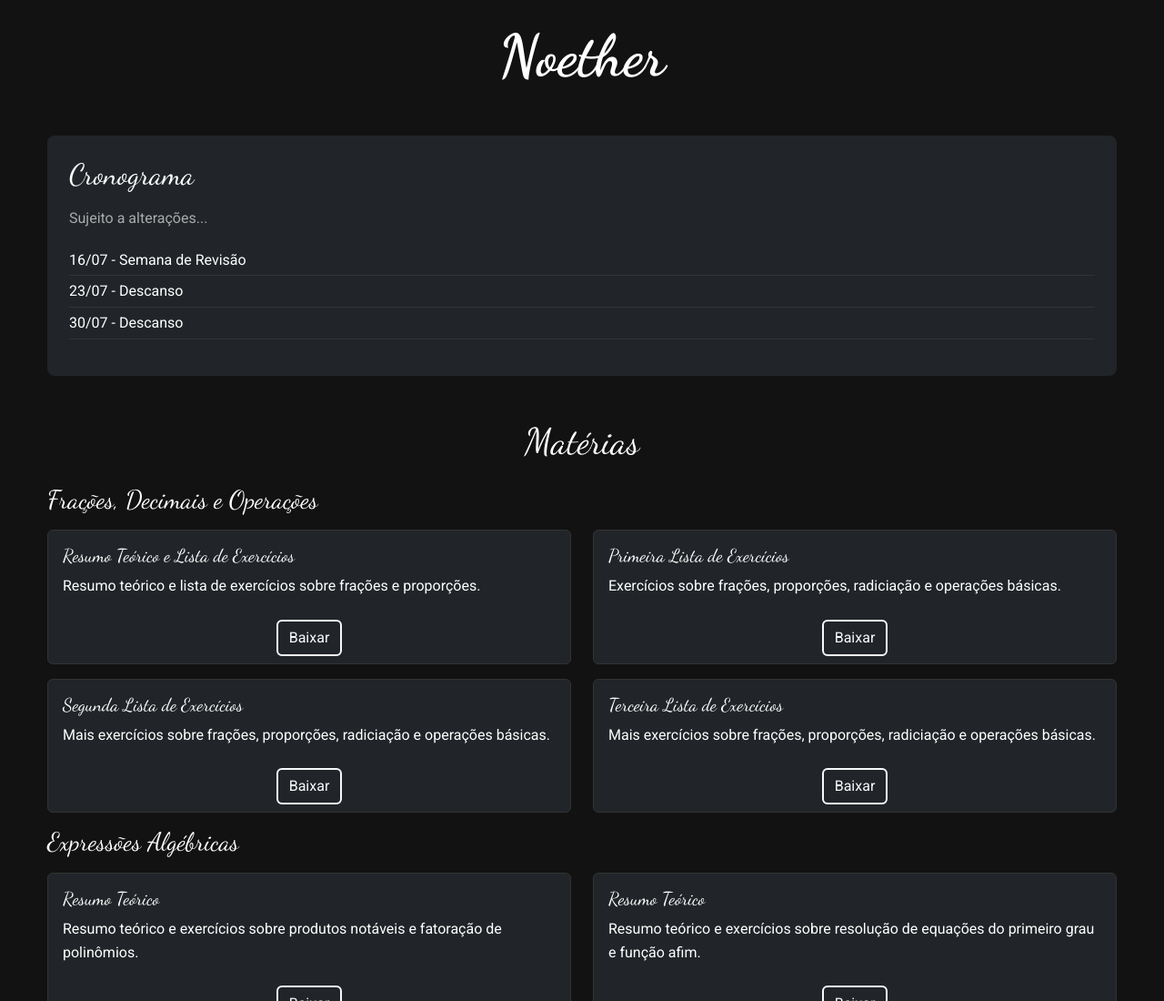
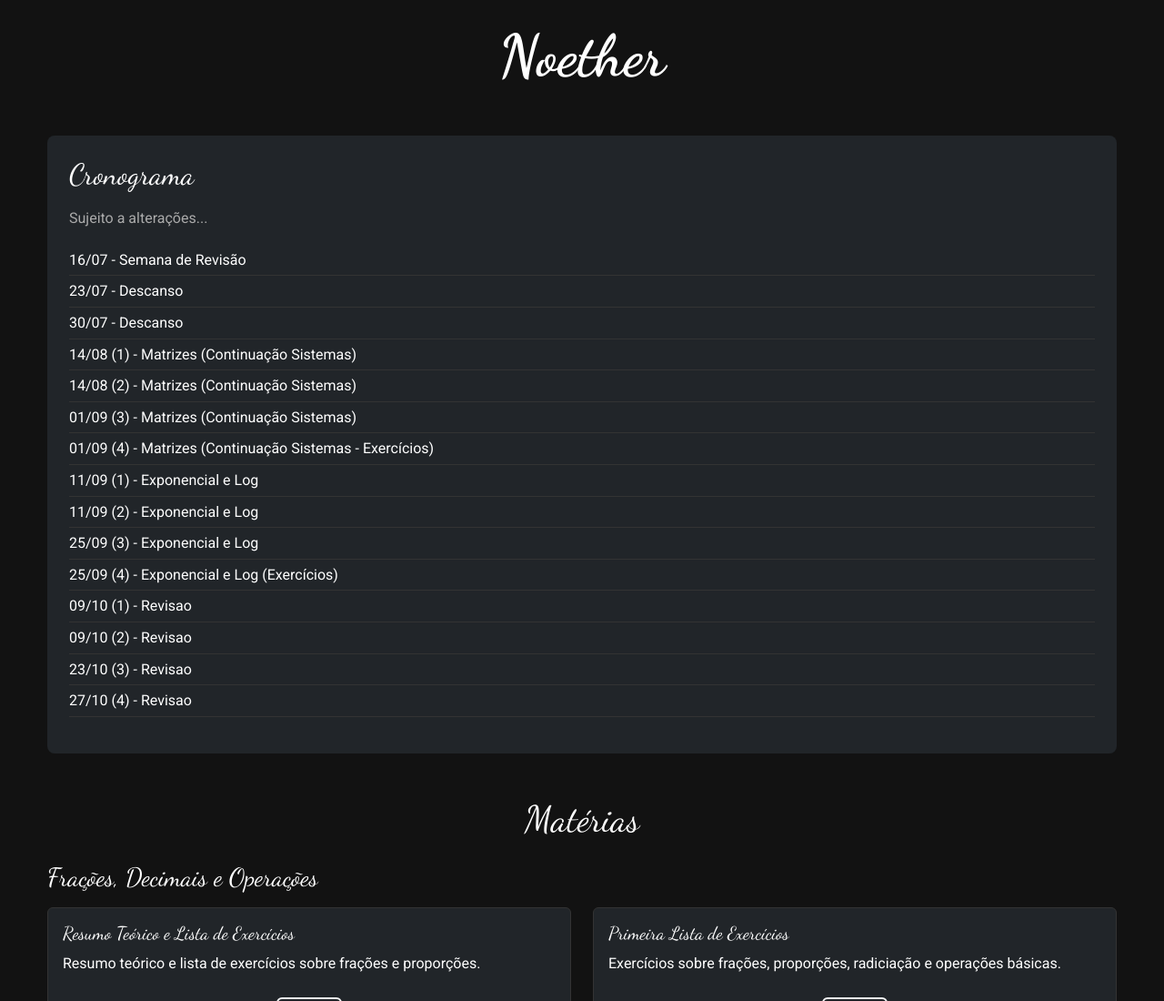
Before and after one commit to metsulian/Noether, a plain HTML site: page index.html in a window 1280 px wide. Shown: the top 1100 px of the page at 91% size. Drawn offline with nearby package versions, Linux system fonts and the light colour scheme.

Commit message:
atualizacao 4/08

```diff
--- a/index.html
+++ b/index.html
@@ -22,6 +22,18 @@
                 <li>16/07 - Semana de Revisão</li>
                 <li>23/07 - Descanso</li>
                 <li>30/07 - Descanso</li>
+                <li>14/08 (1) - Matrizes (Continuação Sistemas)</li>
+                <li>14/08 (2) - Matrizes (Continuação Sistemas)</li>
+                <li>01/09 (3) - Matrizes (Continuação Sistemas)</li>
+                <li>01/09 (4) - Matrizes (Continuação Sistemas - Exercícios)</li>
+                <li>11/09 (1) - Exponencial e Log</li>
+                <li>11/09 (2) - Exponencial e Log</li>
+                <li>25/09 (3) - Exponencial e Log</li>
+                <li>25/09 (4) - Exponencial e Log (Exercícios)</li>
+                <li>09/10 (1) - Revisao</li>
+                <li>09/10 (2) - Revisao</li>
+                <li>23/10 (3) - Revisao</li>
+                <li>27/10 (4) - Revisao</li>
             </ul>
         </div>
 
```
